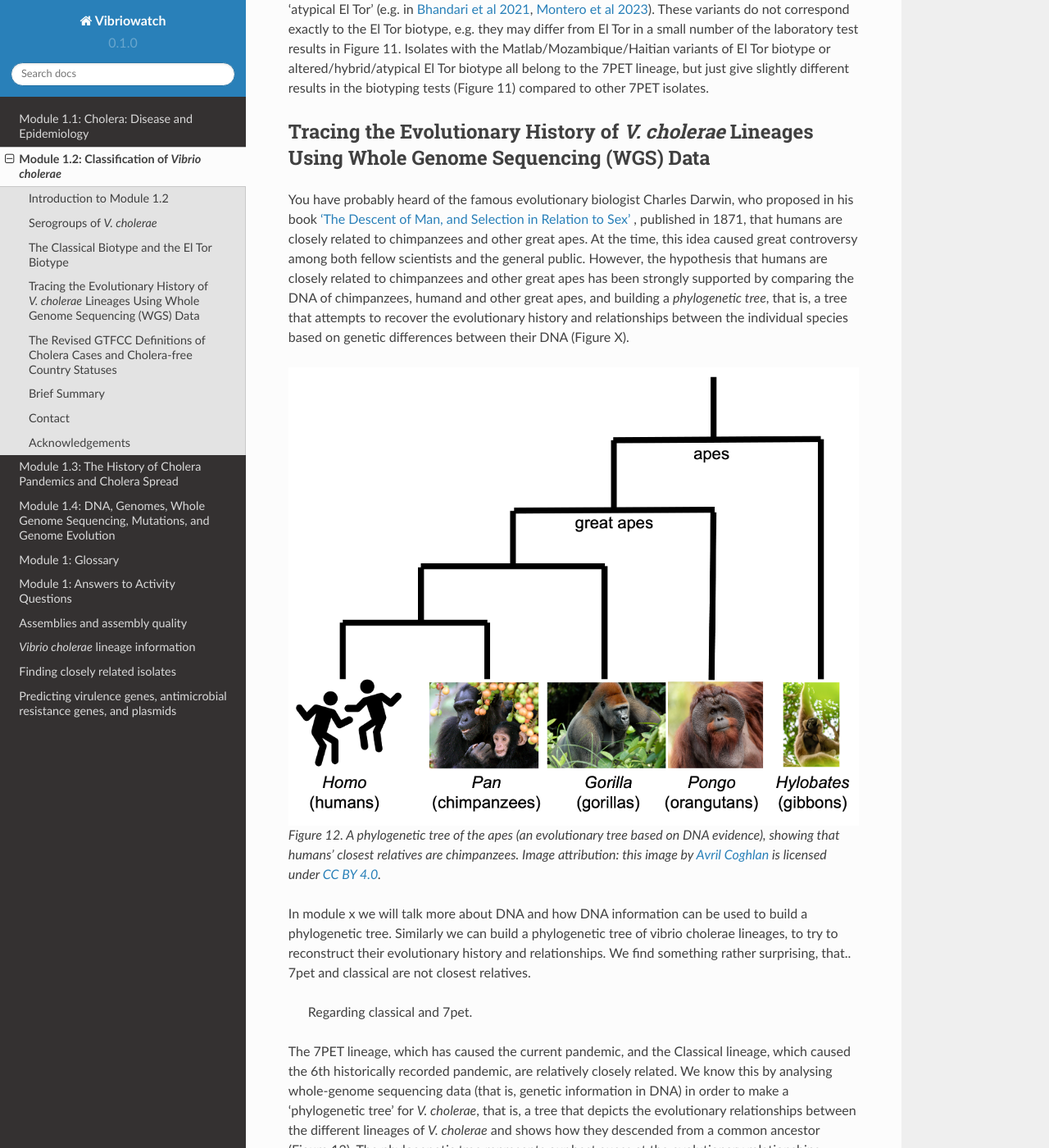
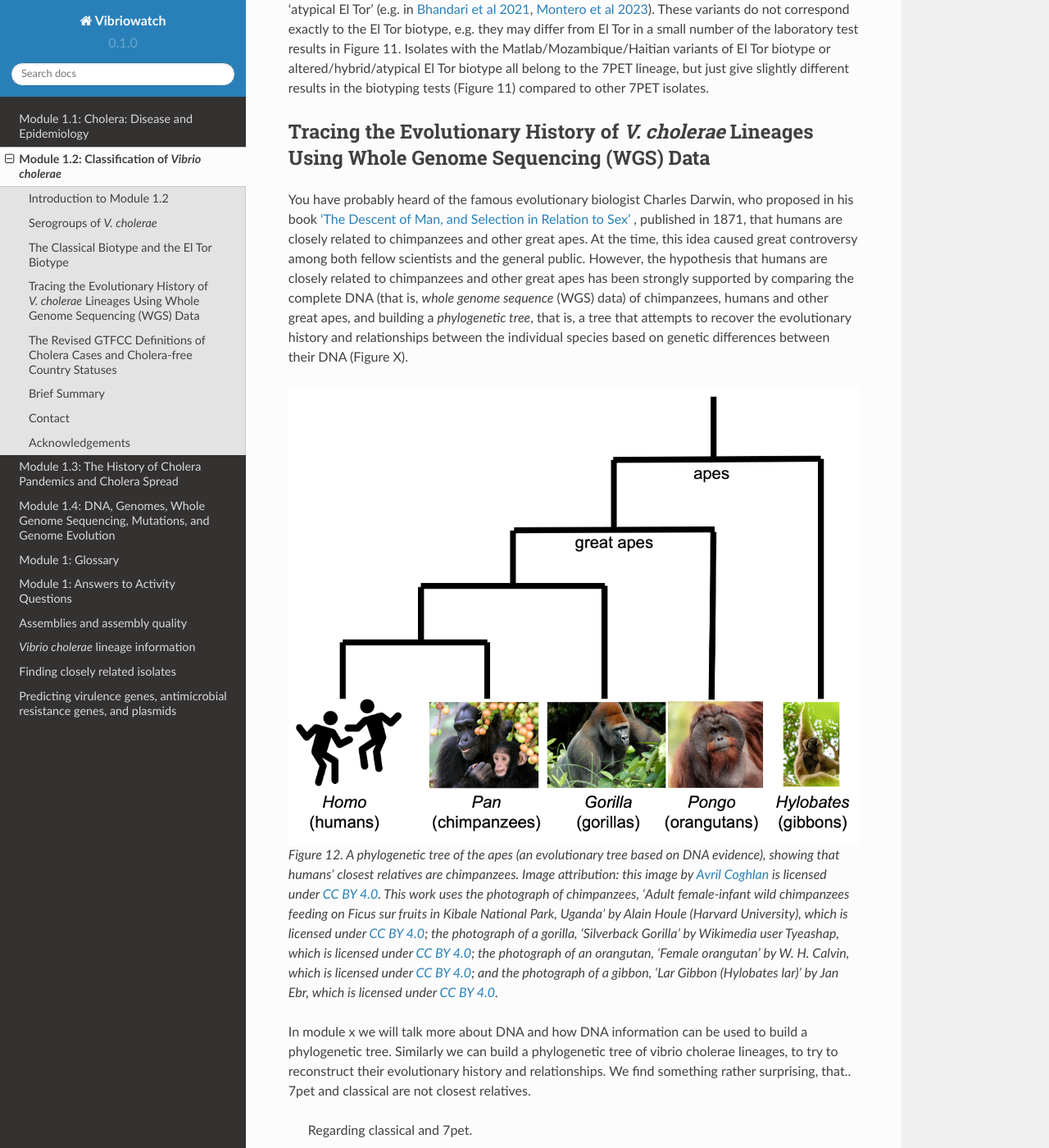
Before and after one commit to avrilcoghlan/cholerabook, a Sphinx documentation site: the page built from docs/source/vibriogenomes2.rst, in a window 1280 px wide and 1400 px high, scrolled down 2989 px. Shown: the whole window at 82% size. Built offline with Sphinx 7.4.7 and the Read the Docs theme 2.0.0, drawn with Linux system fonts in a browser that asks for light colours.

Commit message:
Update vibriogenomes2.rst

```diff
--- a/docs/source/vibriogenomes2.rst
+++ b/docs/source/vibriogenomes2.rst
@@ -147,18 +147,26 @@ Tracing the Evolutionary History of *V. cholerae* Lineages Using Whole Genome Se
 
 You have probably heard of the famous evolutionary biologist Charles Darwin, who proposed in his book `'The Descent of Man, and Selection in Relation to Sex'`_ , published
 in 1871, that humans are closely related to chimpanzees and other great apes. At the time, this idea caused great controversy among both fellow scientists and the general public.
-However, the hypothesis that humans are closely related to chimpanzees and other great apes has been strongly supported by comparing the DNA of chimpanzees,
-humand and other great apes, and building a *phylogenetic tree*, that is, a tree that attempts to recover the evolutionary history and
+However, the hypothesis that humans are closely related to chimpanzees and other great apes has been strongly supported by comparing the complete DNA (that is, *whole
+genome sequence* (WGS) data) of chimpanzees, humans and other great apes, and building a *phylogenetic tree*, that is, a tree that attempts to recover the evolutionary history and
 relationships between the individual species based on genetic differences between their DNA (Figure X).
 
 .. figure:: ApesTree.png
   :width: 750
 
-  Figure 12. A phylogenetic tree of the apes (an evolutionary tree based on DNA evidence), showing that humans' closest relatives are chimpanzees. Image attribution: this image by `Avril Coghlan`_ is licensed under `CC BY 4.0`_.
+  Figure 12. A phylogenetic tree of the apes (an evolutionary tree based on DNA evidence), showing that humans' closest relatives are chimpanzees. Image attribution: this image by `Avril Coghlan`_ is licensed under `CC BY 4.0`_. This work uses the photograph of chimpanzees, 'Adult female-infant wild chimpanzees feeding on Ficus sur fruits in Kibale National Park, Uganda' by Alain Houle (Harvard University), which is licensed under `CC BY 4.0`_; the photograph of a gorilla, 'Silverback Gorilla' by Wikimedia user Tyeashap, which is licensed under `CC BY 4.0`_; the photograph of an orangutan, 'Female orangutan' by W. H. Calvin, which is licensed under `CC BY 4.0`_; and the photograph of a gibbon, 'Lar Gibbon (Hylobates lar)' by Jan Ebr, which is licensed under `CC BY 4.0`_.
 
 .. _CC BY 4.0: https://creativecommons.org/licenses/by/4.0/
 
 .. _Avril Coghlan: https://www.linkedin.com/in/avril-coghlan-4409545/?originalSubdomain=uk
+
+.. _Adult female-infant wild chimpanzees feeding on Ficus sur fruits in Kibale National Park, Uganda: https://commons.wikimedia.org/wiki/File:Adult_female_and_infant_wild_chimpanzees_feeding_on_Ficus_sur.jpeg
+
+.. _Silverback Gorilla: https://commons.wikimedia.org/wiki/File:Silverback_Gorilla_02.jpg
+
+.. _Female orangutan: https://commons.wikimedia.org/wiki/File:Orangutan_female_quarterview_2004.jpg
+
+.. _Lar Gibbon (Hylobates lar): https://en.m.wikipedia.org/wiki/File:Hylobates_lar_245798133.jpg
 
 In module x we will talk more about DNA and how DNA information can be used to build a phylogenetic tree.
 Similarly we can build a phylogenetic tree of vibrio cholerae lineages, to try to reconstruct their evolutionary history and relationships. We find something rather surprising, that.. 7pet and classical are not closest relatives.
```
